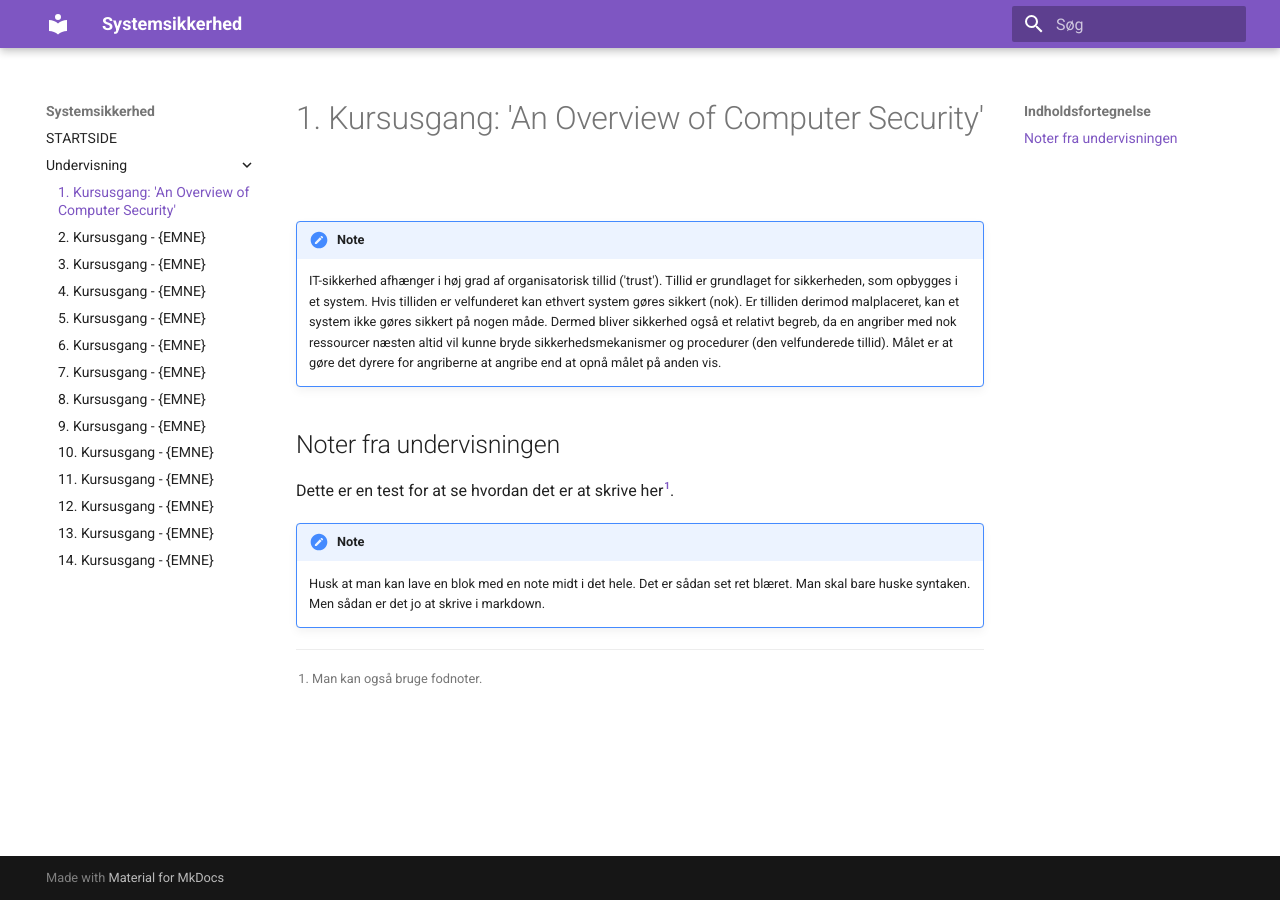
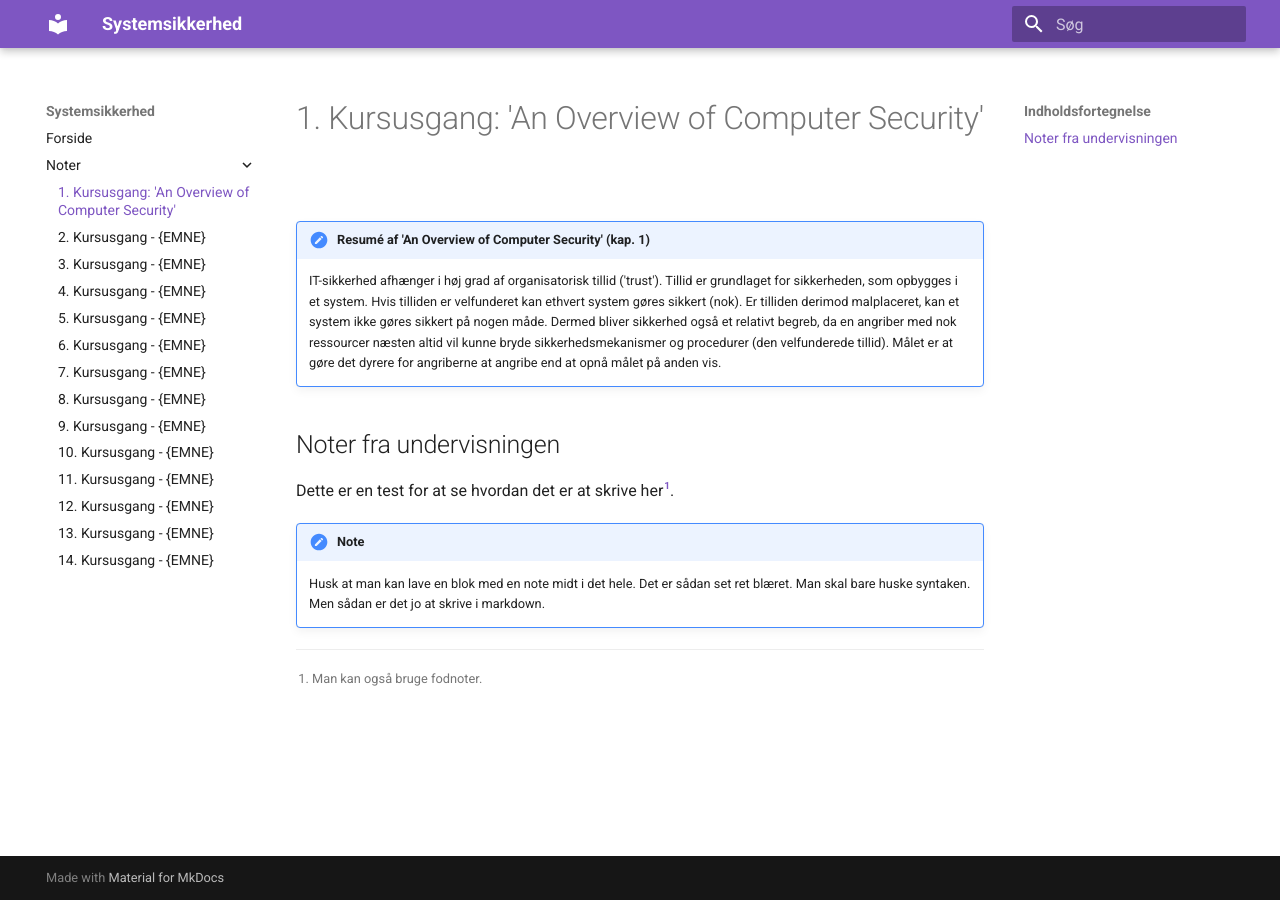
Before and after one commit to krejac/kea-sys-sec, an MkDocs documentation site: the page built from docs/noter/01-kursusgang.md, in a window 1280 px wide. Built offline with MkDocs 1.6.1 and Material for MkDocs 9.7.7, drawn with Linux system fonts in a browser that asks for light colours.

Commit message:
Directory rename

```diff
--- a/docs/index.md
+++ b/docs/index.md
@@ -1,4 +1,4 @@
-# STARTSIDE
+# Forside
 
 ## Intro
 
--- a/docs/undervisning/01-kursusgang.md
+++ b/docs/noter/01-kursusgang.md
@@ -1,6 +1,6 @@
 # 1. Kursusgang: 'An Overview of Computer Security'
 
-!!! note Resumé af dages tekst
+!!! note "Resumé af 'An Overview of Computer Security' (kap. 1)"
     IT-sikkerhed afhænger i høj grad af organisatorisk tillid ('trust'). Tillid er grundlaget for sikkerheden, som opbygges i et system. Hvis tilliden er velfunderet kan ethvert system gøres sikkert (nok). Er tilliden derimod malplaceret, kan et system ikke gøres sikkert på nogen måde.
     Dermed bliver sikkerhed også et relativt begreb, da en angriber med nok ressourcer næsten altid vil kunne bryde sikkerhedsmekanismer og procedurer (den velfunderede tillid). Målet er at gøre det dyrere for angriberne at angribe end at opnå målet på anden vis.
 
```
Also changed, not shown: docs/noter/02-kursusgang.md (renamed from docs/undervisning/02-kursusgang.md), docs/noter/03-kursusgang.md (renamed from docs/undervisning/03-kursusgang.md), docs/noter/04-kursusgang.md (renamed from docs/undervisning/04-kursusgang.md), docs/noter/05-kursusgang.md (renamed from docs/undervisning/05-kursusgang.md), docs/noter/06-kursusgang.md (renamed from docs/undervisning/06-kursusgang.md), docs/noter/07-kursusgang.md (renamed from docs/undervisning/07-kursusgang.md), docs/noter/08-kursusgang.md (renamed from docs/undervisning/08-kursusgang.md), docs/noter/09-kursusgang.md (renamed from docs/undervisning/09-kursusgang.md), docs/noter/10-kursusgang.md (renamed from docs/undervisning/10-kursusgang.md), docs/noter/11-kursusgang.md (renamed from docs/undervisning/11-kursusgang.md), docs/noter/12-kursusgang.md (renamed from docs/undervisning/12-kursusgang.md), docs/noter/13-kursusgang.md (renamed from docs/undervisning/13-kursusgang.md), docs/noter/14-kursusgang.md (renamed from docs/undervisning/14-kursusgang.md).
